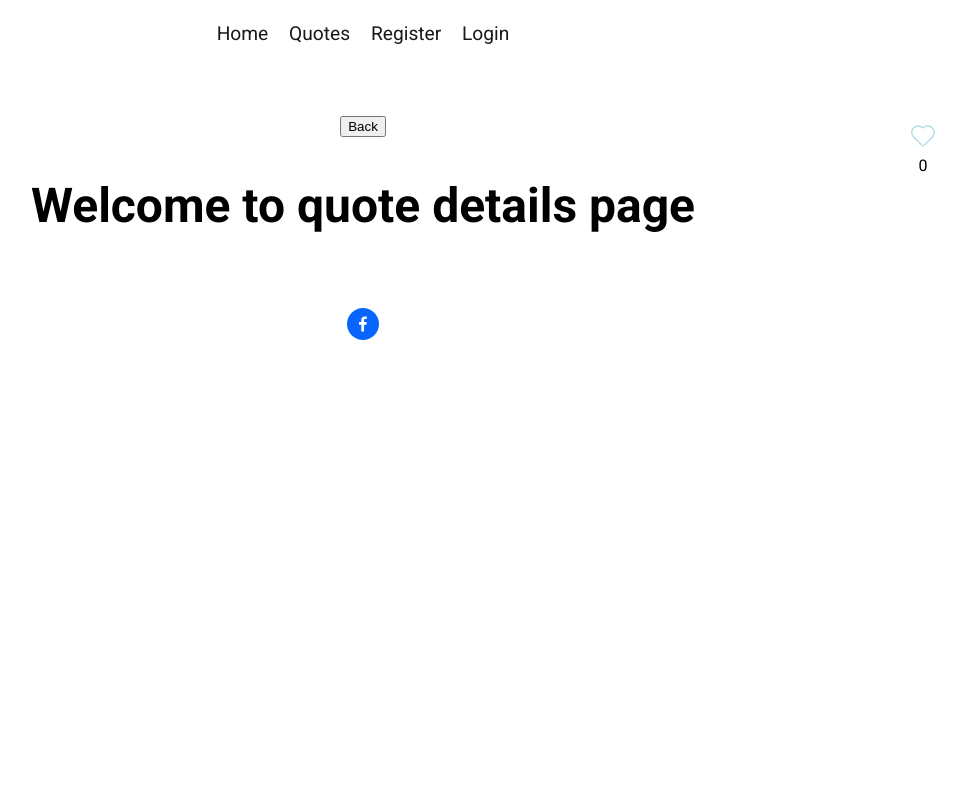
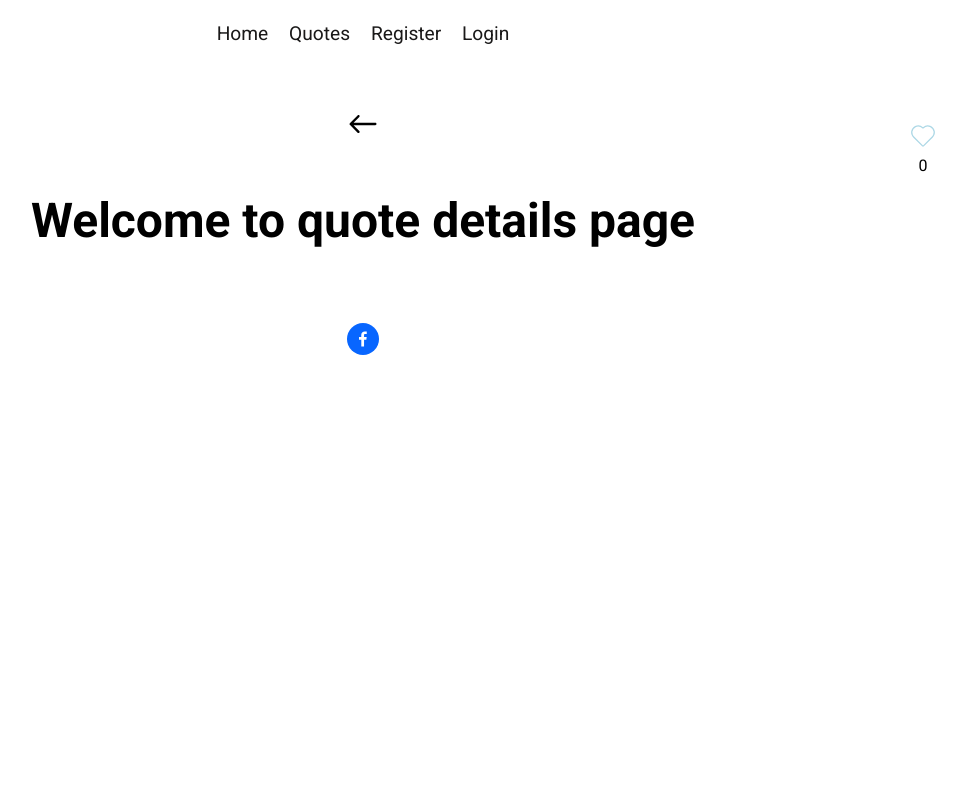
Before and after one commit to fanerotim/Quotes, a React (Vite) app in the folder client/vite-project/: page /quotes/1 in a window 1280 px wide. Shown: the top 800 px of the page, without its empty margins (277-1243 px from the left). Built offline with nearby package versions, Linux system fonts and the light colour scheme; no server answers.

Commit message:
change scss file of back btn to module and import react icon that will be used for back btn

```diff
--- a/client/vite-project/src/App.jsx
+++ b/client/vite-project/src/App.jsx
@@ -45,8 +45,8 @@ function App() {
         </Routes>
 
       </div>
+      <Footer />
       {/* took the footer out as scrollbar was causing shift of content on apges that have a scrollbar*/}
-      <Footer />
     </>
   )
 }
--- a/client/vite-project/src/components/back-button/BackButton.jsx
+++ b/client/vite-project/src/components/back-button/BackButton.jsx
@@ -1,14 +1,18 @@
-import './BackButton.scss';
+import styles from './BackButton.module.scss';
 import useBackButton from '../../hooks/useBackButton';
-
+import {IoIosArrowRoundBack} from 'react-icons/io';
 
 const BackButton = () => {
 
     const {handleClick} = useBackButton();
 
     return (
-        <button onClick={handleClick}>
-            Back
+        <button
+            className={styles.back__btn}
+            onClick={handleClick}>
+            <IoIosArrowRoundBack
+                className={styles.back__btn__icon}/>
+            {/* Back */}
         </button>
     )
 }
--- /dev/null
+++ b/client/vite-project/src/components/back-button/BackButton.module.scss
@@ -0,0 +1,8 @@
+.back__btn {
+    all: unset;
+    cursor: pointer;
+
+    &__icon {
+        font-size: 3rem;
+    }
+}
```
Also changed, not shown: client/vite-project/src/components/back-button/BackButton.scss (deleted).
